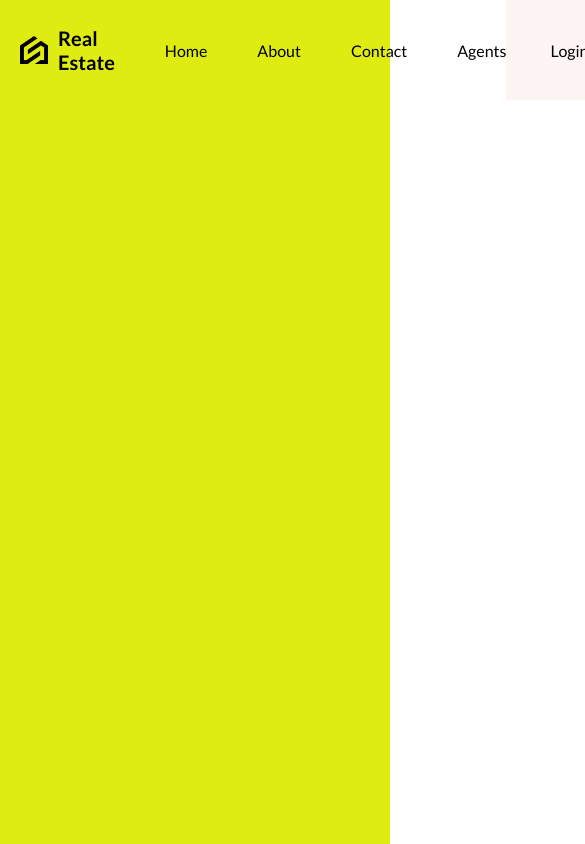
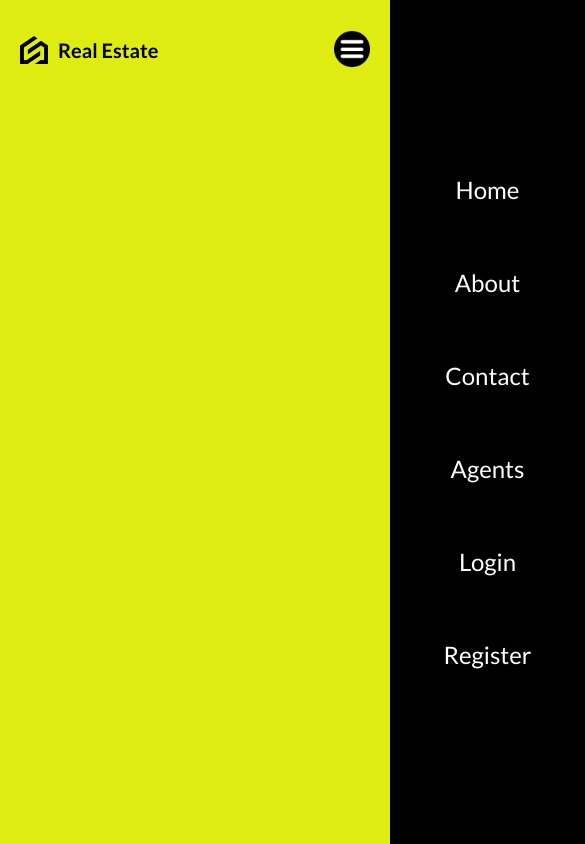
Before and after one commit to Lundrim23/Real-Estate-UI, a React (Vite) app: page / in a window 390 px wide. Shown: the top 844 px of the page, 585 px wide, since content can reach past the window. Built offline with nearby package versions, Linux system fonts and the light colour scheme.

Commit message:
Responsive navbar

```diff
--- a/package.json
+++ b/package.json
@@ -12,6 +12,7 @@
   "dependencies": {
     "react": "^18.2.0",
     "react-dom": "^18.2.0",
+    "react-router-dom": "^6.22.3",
     "sass": "^1.74.1"
   },
   "devDependencies": {
--- a/src/components/navBar/Navbar.jsx
+++ b/src/components/navBar/Navbar.jsx
@@ -1,6 +1,7 @@
-import React from 'react';
+import React, { useState } from 'react';
 import './navbar.scss';
 function Navbar() {
+  const [open, setOpen] = useState(false);
   return (
     <nav>
       <div className="left">
@@ -18,6 +19,21 @@ function Navbar() {
         <a href="/" className="register">
           Register
         </a>
+        <div className="menuIcon">
+          <img
+            src="/menu.png"
+            alt="menu"
+            onClick={() => setOpen((prev) => !prev)}
+          />
+        </div>
+        <div className={open ? 'menu active' : 'menu'}>
+          <a href="/">Home</a>
+          <a href="/">About</a>
+          <a href="/">Contact</a>
+          <a href="/">Agents</a>
+          <a href="/">Login</a>
+          <a href="/">Register</a>
+        </div>
       </div>
     </nav>
   );
--- a/src/components/navBar/navbar.scss
+++ b/src/components/navBar/navbar.scss
@@ -1,11 +1,17 @@
+@import '../../responsive.scss';
+
 nav {
+  height: 100px;
   display: flex;
   justify-content: space-between;
   align-items: center;
-  height: 100px;
 
   a {
-    transition: all 0.3s ease;
+    transition: all 0.4s ease;
+
+    @include sm {
+      display: none;
+    }
 
     &:hover {
       scale: 1.05;
@@ -28,6 +34,16 @@ nav {
       img {
         width: 28px;
       }
+
+      span {
+        @include md {
+          display: none;
+        }
+
+        @include sm {
+          display: initial;
+        }
+      }
     }
   }
   .right {
@@ -37,12 +53,101 @@ nav {
     justify-content: flex-end;
     background-color: #fcf5f3;
     height: 100%;
+
+    @include md {
+      background-color: transparent;
+    }
+
     a {
       padding: 12px 24px;
       margin: 20px;
     }
+
+    .user {
+      display: flex;
+      align-items: center;
+      font-weight: bold;
+
+      img {
+        width: 40px;
+        height: 40px;
+        border-radius: 50%;
+        object-fit: cover;
+        margin-right: 20px;
+      }
+
+      span {
+        @include sm {
+          display: none;
+        }
+      }
+
+      .profile {
+        padding: 12px 24px;
+        background-color: #fece51;
+        cursor: pointer;
+        border: none;
+        position: relative;
+
+        .notification {
+          position: absolute;
+          top: -8px;
+          right: -8px;
+          background-color: red;
+          color: white;
+          border-radius: 50%;
+          width: 26px;
+          height: 26px;
+          display: flex;
+          align-items: center;
+          justify-content: center;
+        }
+      }
+    }
+
     .register {
       background-color: #fece51;
     }
+
+    .menuIcon {
+      display: none;
+      z-index: 999;
+
+      img {
+        width: 36px;
+        height: 36px;
+        cursor: pointer;
+      }
+
+      @include sm {
+        display: inline;
+      }
+    }
+
+    .menu {
+      position: absolute;
+      top: 0;
+      right: -50%;
+      background-color: black;
+      color: white;
+      height: 100vh;
+      width: 50%;
+      transition: all 1s ease;
+      display: flex;
+      flex-direction: column;
+      align-items: center;
+      justify-content: center;
+      font-size: 24px;
+
+      &.active {
+        right: 0;
+      }
+
+      @include sm {
+        a {
+          display: initial;
+        }
+      }
+    }
   }
 }
```
Also changed, not shown: 1 other file (tests, documents, lock files or other folders).
